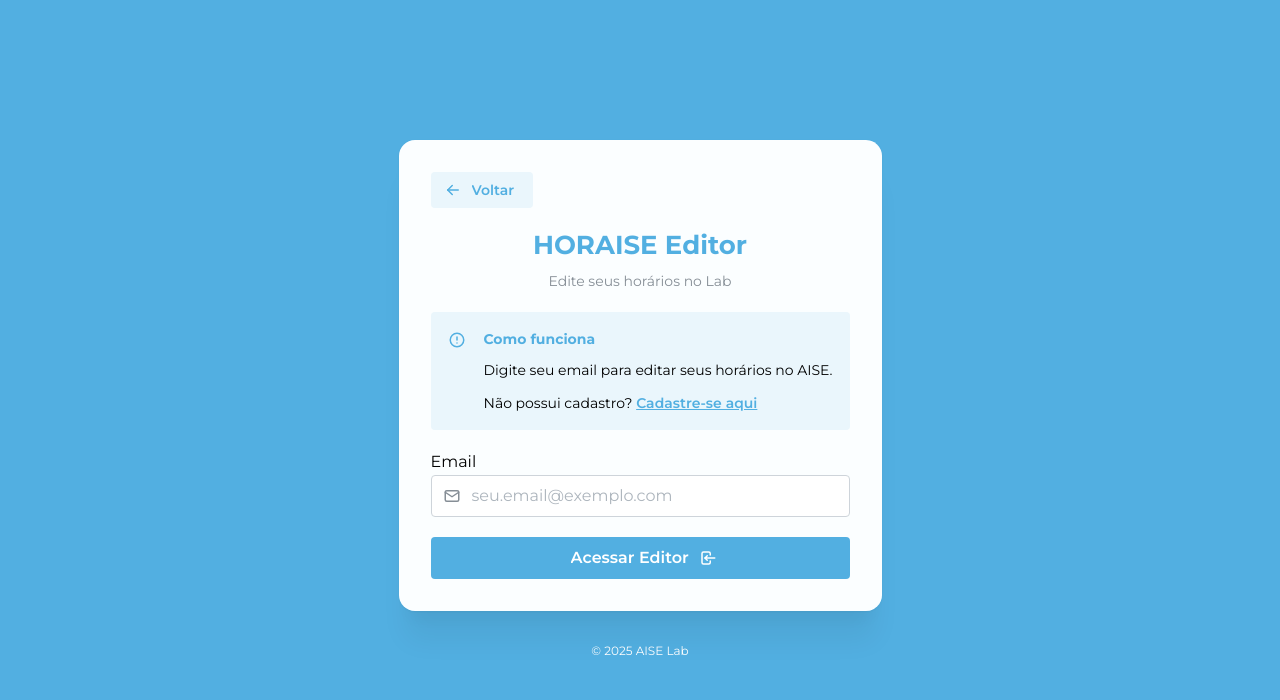
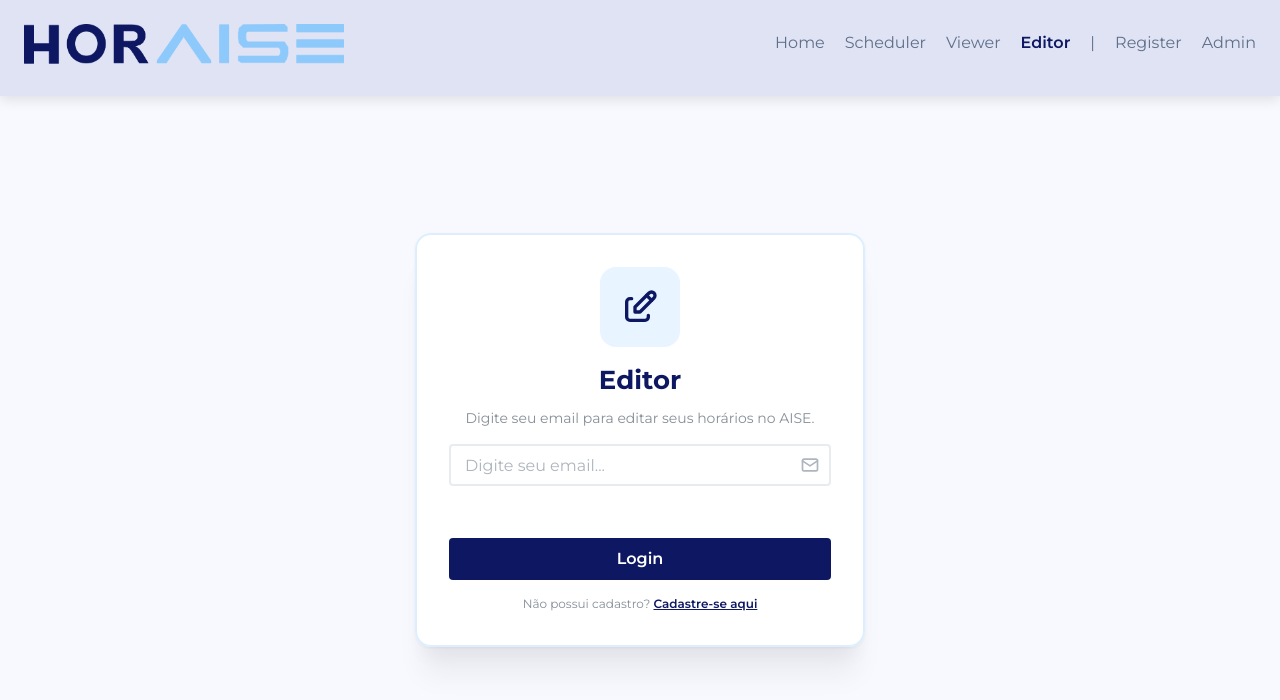
Before and after one commit to canutoth/HORAISE, a Next.js app: page /horaise-editor in a window 1280 px wide. Shown: the top 700 px of the page. Built offline with nearby package versions, Linux system fonts and the light colour scheme.

Commit message:
pag login editor

```diff
--- a/src/app/horaise-editor/page.tsx
+++ b/src/app/horaise-editor/page.tsx
@@ -7,330 +7,294 @@ import {
   Button,
   Title,
   Text,
-  Container,
   Stack,
-  Alert,
-  Loader,
-  Center,
-  ThemeIcon,
+  Anchor,
 } from "@mantine/core";
-import { IconMail, IconAlertCircle, IconLogin, IconArrowLeft, IconLock, IconAlertTriangle } from "@tabler/icons-react";
+import { IconEdit, IconMail } from "@tabler/icons-react";
 import { useRouter } from "next/navigation";
+import TopNavBar from "@/components/TopNavBar";
+import { notifications } from "@mantine/notifications";
 import {
   getMemberByEmail,
   validateEmail,
 } from "../../services/googleSheets";
-import Link from "next/link";
-import { PasswordInput, Modal, Group } from "@mantine/core";
-// Detecta modo offline (apenas via flag pública)
-const OFFLINE_MODE = process.env.NEXT_PUBLIC_OFFLINE_MODE === "true";
 export default function EditorLoginPage() {
   const router = useRouter();
   const [email, setEmail] = useState("");
   const [loading, setLoading] = useState(false);
-  const [error, setError] = useState("");
-  const [adminOpen, setAdminOpen] = useState(false);
-  const [adminPassword, setAdminPassword] = useState("");
-  const [adminError, setAdminError] = useState("");
-  const [adminSubmitting, setAdminSubmitting] = useState(false);
-  // Define o título da página
+  const [errorMessage, setErrorMessage] = useState("");
+  const [errorType, setErrorType] = useState<"not-found" | "no-access" | "">("");
+
   useEffect(() => {
     document.title = "HORAISE | Editor";
   }, []);
-  // Emails de exemplo disponíveis no modo offline
-  const offlineEmails = ["exemplo@example.com", "test@test.com"];
+
   const handleLogin = async () => {
-    setError("");
-    // Validação básica
+    setErrorMessage("");
+    setErrorType("");
+
     if (!email.trim()) {
-      setError("Por favor, insira seu email");
+      setErrorMessage("Por favor, insira seu email");
       return;
     }
+
     if (!validateEmail(email)) {
-      setError("Por favor, insira um email válido");
+      setErrorMessage("Por favor, insira um email válido");
       return;
     }
+
     setLoading(true);
+
     try {
-      // Pre-check: se for email de admin, abre modal de senha
-      try {
-        const res = await fetch("/api", {
-          method: "POST",
-          headers: { "Content-Type": "application/json" },
-          body: JSON.stringify({ action: "admin-precheck", email }),
-        });
-        if (res.ok) {
-          const j = await res.json();
-          if (j.isAdmin) {
-            setLoading(false);
-            setAdminOpen(true);
-            return;
-          }
-        }
-      } catch (_) {}
-      // Busca o membro pelo email
       const member = await getMemberByEmail(email);
-      if (member) {
-        // Verifica permissão de edição
-        if ((member as any).editor !== 1) {
-          setError("Você não possui acesso de edição. Solicite permissão ao administrador.");
+
+      if (!member) {
+        setErrorType("not-found");
+        setErrorMessage("Cadastro não encontrado");
         setLoading(false);
         return;
       }
-        // Membro encontrado - redireciona para página de edição
-        console.log("Membro existente encontrado:", member.name);
+
+      // Verifica permissão de edição
+      if ((member as any).editor !== 1) {
+        setErrorType("no-access");
+        setErrorMessage("Sem autorização de edição");
+        setLoading(false);
+        return;
+      }
+
+      // Membro encontrado e autorizado
+      notifications.show({
+        title: "Sucesso!",
+        message: "Acesso autorizado",
+        color: "green",
+        autoClose: 2000,
+      });
+
       const encodedEmail = encodeURIComponent(email);
       router.push(`/edit-content/${encodedEmail}`);
-      } else {
-        // Membro não encontrado - redireciona para cadastro
-        console.log("Membro não encontrado - redirecionando para cadastro");
-        setError("Email não encontrado. Por favor, cadastre-se primeiro.");
-        setLoading(false);
-      }
     } catch (err) {
       console.error("Erro ao fazer login:", err);
-      setError(
-        "Erro ao conectar com o servidor. Verifique sua conexão e tente novamente."
-      );
+      setErrorMessage("Erro ao conectar com o servidor");
       setLoading(false);
     }
   };
-  const handleAdminLogin = async () => {
-    setAdminError("");
-    if (!adminPassword.trim()) {
-      setAdminError("Digite sua senha");
+
+  const handleRequestAccess = async () => {
+    if (!email.trim()) {
+      notifications.show({
+        title: "Erro",
+        message: "Por favor, insira seu email primeiro",
+        color: "red",
+        autoClose: 3000,
+      });
       return;
     }
-    setAdminSubmitting(true);
+
+    setLoading(true);
+
     try {
-      const res = await fetch("/api", {
-        method: "POST",
-        headers: { "Content-Type": "application/json" },
-        body: JSON.stringify({ action: "admin-login", email, password: adminPassword }),
+      const member = await getMemberByEmail(email);
+
+      if (!member) {
+        notifications.show({
+          title: "Erro",
+          message: "Email não encontrado no sistema",
+          color: "red",
+          autoClose: 3000,
         });
-      if (!res.ok) {
-        const j = await res.json().catch(() => ({}));
-        setAdminError(j.message || "Senha incorreta");
+        setLoading(false);
         return;
       }
-      // sucesso
-      setAdminOpen(false);
-      router.push("/horaise-admin");
-    } catch (e) {
-      setAdminError("Erro ao validar acesso");
+
+      // Enviar solicitação de acesso via API
+      const response = await fetch("/api", {
+        method: "POST",
+        headers: {
+          "Content-Type": "application/json",
+        },
+        body: JSON.stringify({
+          action: "request-editor-access",
+          email: email.trim().toLowerCase(),
+        }),
+      });
+
+      if (response.ok) {
+        notifications.show({
+          title: "Solicitação enviada",
+          message: "Sua solicitação de acesso foi enviada ao administrador",
+          color: "blue",
+          autoClose: 5000,
+        });
+        setErrorMessage("");
+        setErrorType("");
+      } else {
+        const data = await response.json();
+        notifications.show({
+          title: "Erro",
+          message: data.error || "Erro ao enviar solicitação",
+          color: "red",
+          autoClose: 3000,
+        });
+      }
+    } catch (err) {
+      console.error("Erro ao solicitar acesso:", err);
+      notifications.show({
+        title: "Erro",
+        message: "Erro ao enviar solicitação",
+        color: "red",
+        autoClose: 3000,
+      });
     } finally {
-      setAdminSubmitting(false);
+      setLoading(false);
     }
   };
+
   const handleKeyPress = (e: React.KeyboardEvent) => {
     if (e.key === "Enter") {
       handleLogin();
     }
   };
+
   return (
+    <>
+      <TopNavBar />
+
       <Box
         style={{
           minHeight: "100vh",
-        background: "var(--primary)",
+          background: "#F8F9FF",
           display: "flex",
           alignItems: "center",
           justifyContent: "center",
           padding: "20px",
+          paddingTop: "100px",
         }}
       >
-      <Container size="xs">
-        {}
-        <Modal
-          opened={adminOpen}
-          onClose={() => setAdminOpen(false)}
-          title={
-            <div style={{ display: "flex", alignItems: "center", justifyContent: "center", gap: 8, whiteSpace: "nowrap", width: "100%" }}>
-              <IconAlertTriangle size={18} />
-              <span style={{ fontWeight: 600 }}>Acesso de administrador</span>
-            </div>
-          }
-          centered
-        >
-          <Text size="sm" c="dimmed" mb="md">
-            Este e-mail pertence a um administrador.<br />Insira sua senha para continuar.
-          </Text>
-          {}
-          <PasswordInput
-            label="Senha"
-            placeholder="Digite sua senha"
-            leftSection={<IconLock size={16} />}
-            value={adminPassword}
-            onChange={(e) => setAdminPassword(e.currentTarget.value)}
-            error={adminError || undefined}
-            disabled={adminSubmitting}
-          />
-          <Group justify="flex-end" mt="md">
-            <Button onClick={handleAdminLogin} loading={adminSubmitting} style={{ background: "var(--primary)" }}>
-              Login
-            </Button>
-          </Group>
-        </Modal>
         <Paper
           shadow="xl"
           p="xl"
           radius="lg"
           style={{
             background: "rgba(255, 255, 255, 0.98)",
-            backdropFilter: "blur(10px)",
+            maxWidth: "450px",
+            width: "100%",
+            border: "2px solid rgba(142, 201, 252, 0.3)",
           }}
         >
-          <Stack gap="lg">
-            {}
-            <Box>
-              <Button
-                leftSection={<IconArrowLeft size={18} />}
-                variant="light"
-                color="var(--primary)"
-                onClick={() => router.push("/")}
+          <Stack gap="md" align="center">
+            <Box
+              style={{
+                width: "80px",
+                height: "80px",
+                borderRadius: "16px",
+                backgroundColor: "rgba(142, 201, 252, 0.2)",
+                display: "flex",
+                alignItems: "center",
+                justifyContent: "center",
+              }}
             >
-                Voltar
-              </Button>
+              <IconEdit size={40} color="#0E1862" />
             </Box>
-            {}
-            <Box ta="center">
+
+            <Stack gap="xs" align="center">
               <Title
                 order={1}
                 size="h2"
                 style={{
-                  background: "var(--primary)",
-                  WebkitBackgroundClip: "text",
-                  WebkitTextFillColor: "transparent",
-                  marginBottom: 8,
+                  color: "#0E1862",
+                  textAlign: "center",
                 }}
               >
-                HORAISE Editor
+                Editor
               </Title>
-              <Text size="sm" c="dimmed">
-                Edite seus horários no Lab
+              <Text size="sm" c="dimmed" ta="center">
+                Digite seu email para editar seus horários no AISE.
               </Text>
-            </Box>
-            {}
-            {OFFLINE_MODE && (
-              <Alert
-                icon={<IconAlertCircle size={18} />}
-                title="🔌 Modo Offline/Desenvolvimento"
-                color="orange"
-                variant="light"
-              >
-                <Text size="sm" fw={500}>
-                  Você está em modo offline. As alterações não serão salvas no
-                  Google Sheets.
+            </Stack>
+
+            <Stack gap="md" style={{ width: "100%" }}>
+              <TextInput
+                placeholder="Digite seu email..."
+                size="md"
+                value={email}
+                onChange={(e) => setEmail(e.currentTarget.value)}
+                onKeyPress={handleKeyPress}
+                disabled={loading}
+                rightSection={<IconMail size={20} color="#ADB5BD" />}
+                styles={{
+                  input: {
+                    border: "2px solid #E9ECEF",
+                    "&:focus": {
+                      borderColor: "var(--primary)",
+                    },
+                  },
+                }}
+              />
+
+              <Box style={{ minHeight: "20px" }}>
+                {errorType === "not-found" && (
+                  <Text size="sm" c="red" ta="center">
+                    {errorMessage}.{" "}
                   </Text>
-                <Text size="sm" mt="xs">
-                  Emails de teste disponíveis:
-                </Text>
-                <Stack gap={4} mt={4}>
-                  {offlineEmails.map((testEmail) => (
-                    <Text
-                      key={testEmail}
-                      size="sm"
-                      c="orange.7"
+                )}
+
+                {errorType === "no-access" && (
+                  <Text size="sm" c="orange" ta="center">
+                    {errorMessage}.{" "}
+                    <Anchor
+                      onClick={handleRequestAccess}
                       style={{
-                        fontFamily: "monospace",
+                        color: "#0E1862",
+                        fontWeight: 600,
+                        textDecoration: "underline",
                         cursor: "pointer",
                       }}
-                      onClick={() => setEmail(testEmail)}
                     >
-                      • {testEmail}
+                      Solicitar acesso
+                    </Anchor>
                   </Text>
-                  ))}
+                )}
+
+                {errorMessage && !errorType && (
+                  <Text size="sm" c="red" ta="center">
+                    {errorMessage}
+                  </Text>
+                )}
+              </Box>
             </Stack>
-              </Alert>
-            )}
-            {}
-            {!OFFLINE_MODE && (
-              <Alert
-                icon={<IconAlertCircle size={18} />}
-                title="Como funciona"
-                color="var(--primary)"
-                variant="light"
+
+            <Button
+              fullWidth
+              size="md"
+              onClick={handleLogin}
+              loading={loading}
+              style={{
+                backgroundColor: "#0E1862",
+                "&:hover": {
+                  backgroundColor: "#0A1145",
+                },
+              }}
             >
-                <Text size="sm">
-                  Digite seu email para editar seus horários no AISE.
-                </Text>
-                <Text size="sm" mt="sm">
+              Login
+            </Button>
+
+            <Text size="xs" c="dimmed" ta="center">
               Não possui cadastro?{" "}
-                  <Link
-                    href="/cadastro"
+              <Anchor
+                href="/horaise-register"
                 style={{
-                      color: "var(--primary)",
+                  color: "#0E1862",
                   fontWeight: 600,
                   textDecoration: "underline",
                 }}
               >
                 Cadastre-se aqui
-                  </Link>
+              </Anchor>
             </Text>
-              </Alert>
-            )}
-            {}
-            <TextInput
-              size="md"
-              label="Email"
-              placeholder="seu.email@exemplo.com"
-              leftSection={<IconMail size={18} />}
-              value={email}
-              onChange={(e) => setEmail(e.currentTarget.value)}
-              onKeyPress={handleKeyPress}
-              disabled={loading}
-              error={error}
-              styles={{
-                label: {
-                  color: "#000000",
-                },
-                input: {
-                  color: "#000000",
-                  "::placeholder": {
-                    color: "#000000",
-                    opacity: 0.7,
-                  },
-                },
-              }}
-            />
-            {}
-            <Button
-              size="md"
-              fullWidth
-              onClick={handleLogin}
-              disabled={loading}
-              rightSection={
-                loading ? (
-                  <Loader size="xs" color="white" />
-                ) : (
-                  <IconLogin size={18} />
-                )
-              }
-              styles={{
-                root: {
-                  background: "var(--primary)",
-                  border: "none",
-                  "&:hover": {
-                    background: "var(--primary)",
-                    opacity: 0.9,
-                  },
-                  "&[dataDisabled]": {
-                    background: "var(--primary)",
-                    opacity: 0.6,
-                  },
-                },
-              }}
-            >
-              {loading ? "Verificando..." : "Acessar Editor"}
-            </Button>
           </Stack>
         </Paper>
-        {}
-        <Center mt="xl">
-          <Text size="xs" c="white" ta="center">
-            © 2025 AISE Lab
-          </Text>
-        </Center>
-      </Container>
       </Box>
+    </>
   );
 }
```
Lines whose indentation alone changed are shown as unchanged.
